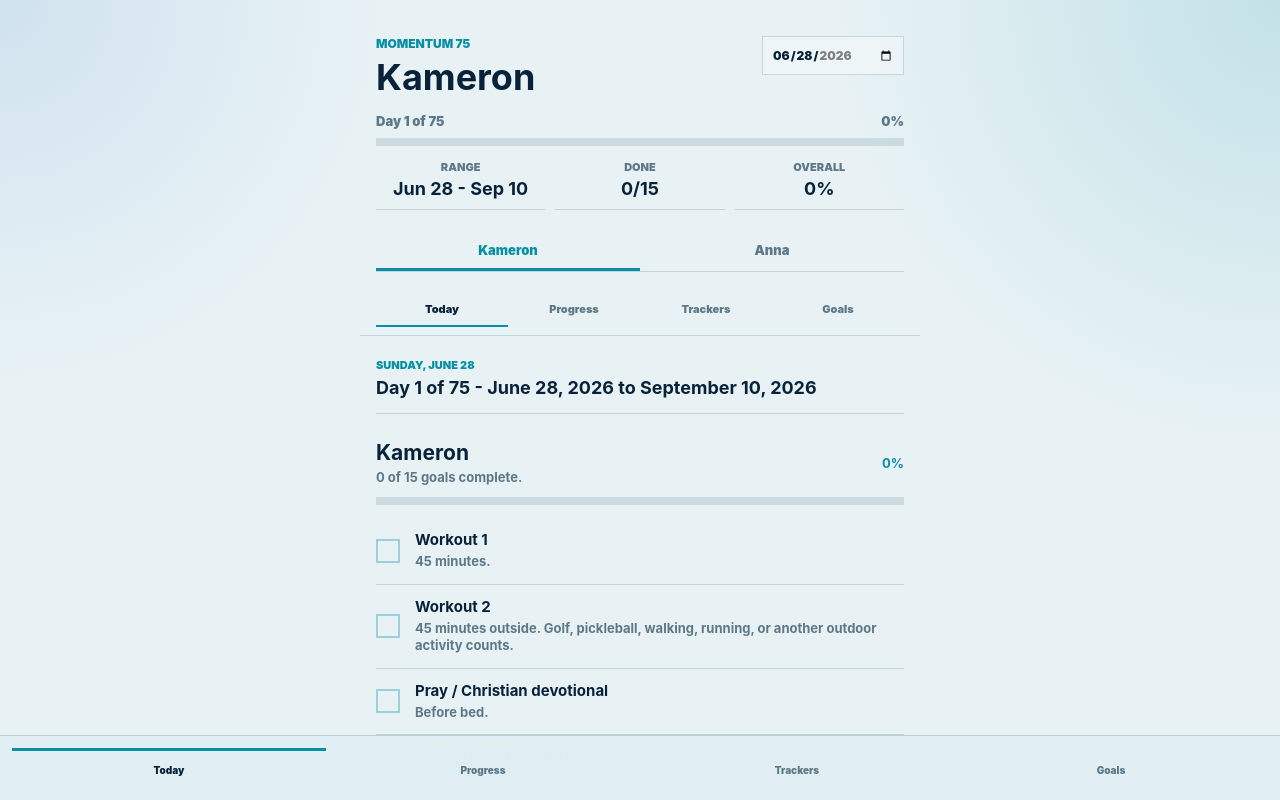
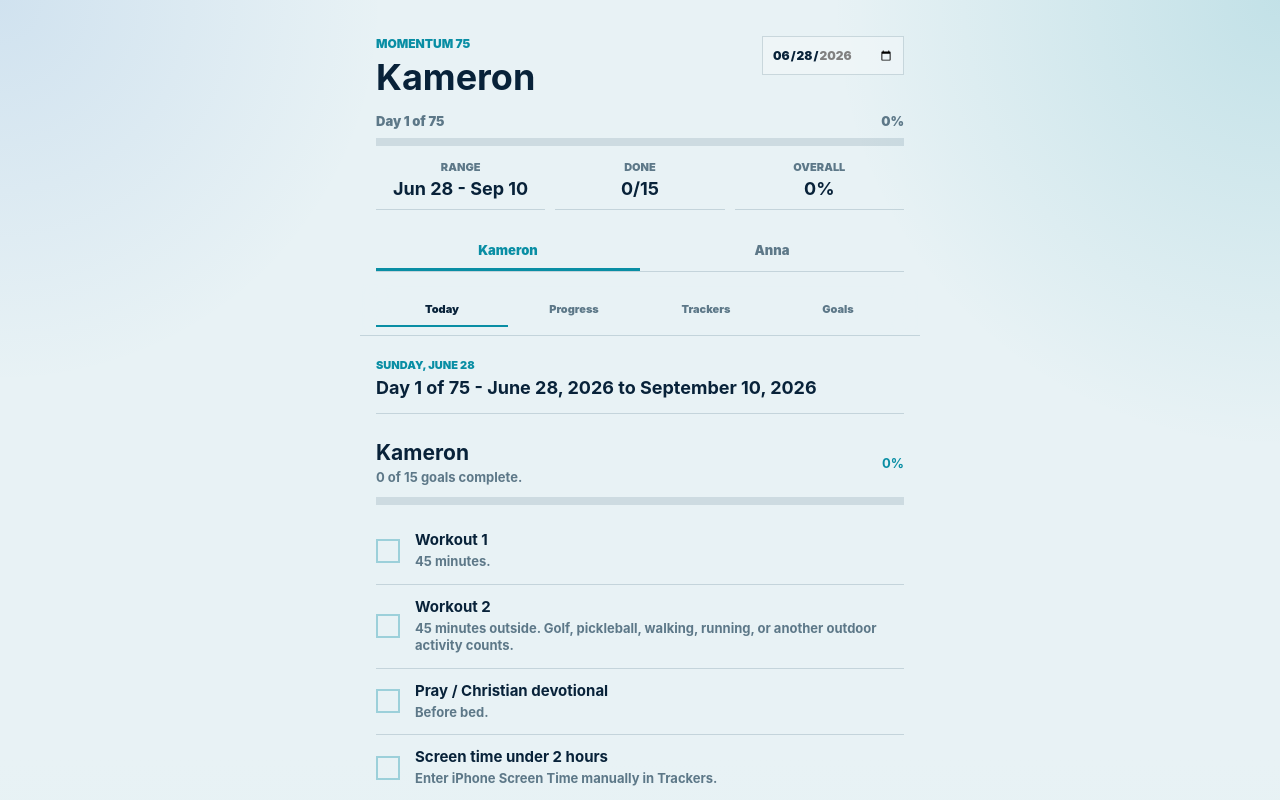
Before and after one commit to kameronshaw13/daily-tracker, a Next.js app: page / in a window 1280 px wide. Shown: the top 800 px of the page. Built offline with nearby package versions, Linux system fonts and the light colour scheme.

Commit message:
Simplify Momentum navigation and trackers

```diff
--- a/app/globals.css
+++ b/app/globals.css
@@ -11,6 +11,7 @@
   --blue: #246fc5;
   --good: #168b68;
   --warn: #a96d2d;
+  color-scheme: light;
 }
 
 * { box-sizing: border-box; }
@@ -35,7 +36,7 @@ button { cursor: pointer; }
   width: min(100%, 560px);
   min-height: 100svh;
   margin: 0 auto;
-  padding: 18px 16px calc(116px + env(safe-area-inset-bottom));
+  padding: calc(18px + env(safe-area-inset-top)) 16px 28px;
 }
 
 .hero {
@@ -374,38 +375,6 @@ p, small {
 }
 .metric-card small { font-size: 12px; }
 
-.trend-chart {
-  display: grid;
-  grid-template-columns: repeat(14, minmax(16px, 1fr));
-  align-items: end;
-  gap: 6px;
-  min-height: 148px;
-  margin-top: 14px;
-  padding: 12px 0 8px;
-  border-bottom: 1px solid var(--line);
-  background: transparent;
-}
-.trend-bar {
-  display: grid;
-  grid-template-rows: 1fr auto;
-  align-items: end;
-  gap: 5px;
-  height: 124px;
-  min-width: 0;
-}
-.trend-bar span {
-  width: 100%;
-  min-height: 8px;
-  background: linear-gradient(180deg, var(--cyan), var(--blue));
-}
-.trend-bar small {
-  overflow: hidden;
-  color: var(--muted);
-  font-size: 9px;
-  text-align: center;
-  white-space: nowrap;
-}
-
 .add-goal {
   display: grid;
   grid-template-columns: 1fr auto;
@@ -463,34 +432,6 @@ p, small {
   font-weight: 800;
 }
 
-.bottom-nav {
-  position: fixed;
-  left: 0;
-  right: 0;
-  bottom: 0;
-  z-index: 10;
-  display: grid;
-  grid-template-columns: repeat(4, minmax(0, 1fr));
-  gap: 0;
-  border-top: 1px solid rgba(10, 55, 82, 0.16);
-  padding: 12px 12px calc(12px + env(safe-area-inset-bottom));
-  background: rgba(224, 239, 243, 0.96);
-  backdrop-filter: blur(16px);
-}
-.bottom-nav button {
-  border: 0;
-  border-top: 3px solid transparent;
-  padding: 13px 2px 12px;
-  background: transparent;
-  color: var(--muted);
-  font-size: 10px;
-  font-weight: 1000;
-}
-.bottom-nav button.active {
-  border-color: var(--cyan);
-  color: var(--ink);
-}
-
 @media (max-width: 430px) {
   .app-shell { padding-left: 14px; padding-right: 14px; }
   .hero { padding-top: 16px; }
@@ -525,9 +466,4 @@ p, small {
     padding: 7px 0;
     font-size: 12px;
   }
-  .trend-chart {
-    grid-template-columns: repeat(7, 1fr);
-    min-height: 190px;
-  }
-  .trend-bar:nth-child(-n + 7) { display: none; }
 }
--- a/app/layout.tsx
+++ b/app/layout.tsx
@@ -12,7 +12,7 @@ export const metadata: Metadata = {
   appleWebApp: {
     capable: true,
     title: "Momentum",
-    statusBarStyle: "default",
+    statusBarStyle: "black-translucent",
   },
 };
 
@@ -20,6 +20,7 @@ export const viewport: Viewport = {
   width: "device-width",
   initialScale: 1,
   maximumScale: 1,
+  viewportFit: "cover",
   themeColor: "#e8f2f5",
 };
 
--- a/app/page.tsx
+++ b/app/page.tsx
@@ -246,7 +246,6 @@ export default function Home() {
   const [selectedPerson, setSelectedPerson] = useState<PersonId>("kameron");
   const [data, setData] = useState<AppData>(starterData);
   const [newGoals, setNewGoals] = useState<Record<PersonId, string>>({ kameron: "", anna: "" });
-  const [startingWeightDrafts, setStartingWeightDrafts] = useState<Record<PersonId, string>>({ kameron: "", anna: "" });
 
   const dates = useMemo(() => challengeDates(), []);
 
@@ -286,23 +285,15 @@ export default function Home() {
   }
 
   function updateTracker(personId: PersonId, field: "weight" | "screenTime", value: string) {
-    updateLog(personId, (log) => ({ ...log, [field]: value }));
-  }
-
-  function updateStartingWeight(personId: PersonId, value: string) {
     updatePerson(personId, (person) => {
       const currentLog = person.logs[date] ?? defaultLog(date);
-      const nextLogs = value.trim()
-        ? { ...person.logs, [date]: { ...currentLog, weight: currentLog.weight || value } }
-        : person.logs;
-      return { ...person, startingWeight: value, logs: nextLogs };
+      const nextLog = { ...currentLog, [field]: value };
+      return {
+        ...person,
+        startingWeight: field === "weight" && date === challengeStart ? value : person.startingWeight,
+        logs: { ...person.logs, [date]: nextLog },
+      };
     });
-  }
-
-  function lockStartingWeight(personId: PersonId) {
-    const value = startingWeightDrafts[personId].trim();
-    if (!value) return;
-    updateStartingWeight(personId, value);
   }
 
   function updateGoal(personId: PersonId, goalId: string, field: "title" | "detail" | "active", value: string | boolean) {
@@ -395,15 +386,15 @@ export default function Home() {
     const currentLog = person.logs[date] ?? defaultLog(date);
     const currentScreen = readNumber(currentLog.screenTime);
     const lastSevenScreen = screenLogs.filter((item) => item.date <= date).slice(-7).map((item) => item.value);
-    const lockedStartingWeight = readNumber(person.startingWeight);
-    const startingWeight = lockedStartingWeight ?? weightLogs[0]?.value ?? null;
-    const currentWeight = readNumber(currentLog.weight) ?? weightLogs.at(-1)?.value ?? startingWeight;
+    const startingWeight = readNumber(person.logs[challengeStart]?.weight) ?? readNumber(person.startingWeight);
+    const currentWeight = date === challengeStart
+      ? startingWeight
+      : readNumber(currentLog.weight) ?? weightLogs.filter((item) => item.date > challengeStart).at(-1)?.value ?? null;
 
     return {
       log: currentLog,
       weightLogs,
       screenLogs,
-      startingWeightLocked: lockedStartingWeight !== null,
       startingWeight,
       currentWeight,
       weightChange: startingWeight !== null && currentWeight !== null ? currentWeight - startingWeight : null,
@@ -458,28 +449,6 @@ export default function Home() {
             <i style={{ height: `${Math.max(item.pct, 6)}%` }} />
           </button>
         ))}
-      </div>
-    );
-  }
-
-  function TrendChart({ points }: { points: { date: string; value: number }[] }) {
-    if (!points.length) return <div className="empty">No weight entries yet.</div>;
-    const values = points.map((point) => point.value);
-    const min = Math.min(...values);
-    const max = Math.max(...values);
-    const spread = Math.max(max - min, 1);
-
-    return (
-      <div className="trend-chart">
-        {points.slice(-14).map((point) => {
-          const height = 18 + ((point.value - min) / spread) * 70;
-          return (
-            <div key={point.date} className="trend-bar">
-              <span style={{ height: `${height}%` }} />
-              <small>{compactDate(point.date)}</small>
-            </div>
-          );
-        })}
       </div>
     );
   }
@@ -558,6 +527,9 @@ export default function Home() {
               <div className="stat-card"><span>Overall</span><strong>{selectedProgress.overall}%</strong></div>
               <div className="stat-card"><span>Current</span><strong>{selectedProgress.currentStreak}</strong></div>
               <div className="stat-card"><span>Best</span><strong>{selectedProgress.bestStreak}</strong></div>
+              <div className="stat-card"><span>Weight</span><strong>{selectedTracker.currentWeight === null ? "--" : selectedTracker.currentWeight.toFixed(1)}</strong><small>lbs</small></div>
+              <div className="stat-card"><span>Screen</span><strong>{clean(selectedTracker.log.screenTime, "h")}</strong><small>today</small></div>
+              <div className="stat-card"><span>Status</span><strong>{selectedTracker.screenPassed === null ? "--" : selectedTracker.screenPassed ? "Pass" : "Miss"}</strong><small>under 2h</small></div>
             </div>
             <MiniCalendar personId={selectedPerson} />
           </div>
@@ -578,17 +550,14 @@ export default function Home() {
 
             <div className="form-grid">
               <label className="metric-card">
-                <span>{selectedTracker.startingWeightLocked ? "Current weight" : "Starting weight"}</span>
+                <span>{date === challengeStart ? "Starting weight" : "Current weight"}</span>
                 <input
-                  value={selectedTracker.startingWeightLocked ? selectedTracker.log.weight : startingWeightDrafts[selectedPerson]}
-                  onChange={(event) => selectedTracker.startingWeightLocked
-                    ? updateTracker(selectedPerson, "weight", event.target.value)
-                    : setStartingWeightDrafts((current) => ({ ...current, [selectedPerson]: event.target.value }))}
+                  value={selectedTracker.log.weight}
+                  onChange={(event) => updateTracker(selectedPerson, "weight", event.target.value)}
                   inputMode="decimal"
                   placeholder="lbs"
                 />
-                <small>{selectedTracker.startingWeightLocked ? "Daily entry" : "Locks starting weight"}</small>
-                {!selectedTracker.startingWeightLocked && <button className="btn small lock-start" onClick={() => lockStartingWeight(selectedPerson)}>Lock start</button>}
+                <small>{date === challengeStart ? "Challenge start" : "Daily entry"}</small>
               </label>
               <label className="metric-card">
                 <span>Screen time</span>
@@ -610,8 +579,6 @@ export default function Home() {
               <div className="stat-card"><span>7-day avg</span><strong>{selectedTracker.screenWeeklyAverage ? selectedTracker.screenWeeklyAverage.toFixed(1) : "--"}</strong><small>hours</small></div>
               <div className="stat-card"><span>Status</span><strong>{selectedTracker.screenPassed === null ? "--" : selectedTracker.screenPassed ? "Pass" : "Miss"}</strong><small>under 2h</small></div>
             </div>
-
-            <TrendChart points={selectedTracker.weightLogs} />
           </div>
         </section>
       )}
@@ -652,10 +619,6 @@ export default function Home() {
           </div>
         </section>
       )}
-
-      <nav className="bottom-nav">
-        {tabs.map((name) => <button key={name} className={tab === name ? "active" : ""} onClick={() => setTab(name)}>{name}</button>)}
-      </nav>
     </main>
   );
 }
```
Also changed, not shown: public/apple-icon.png, public/icon.png, public/manifest.json.
